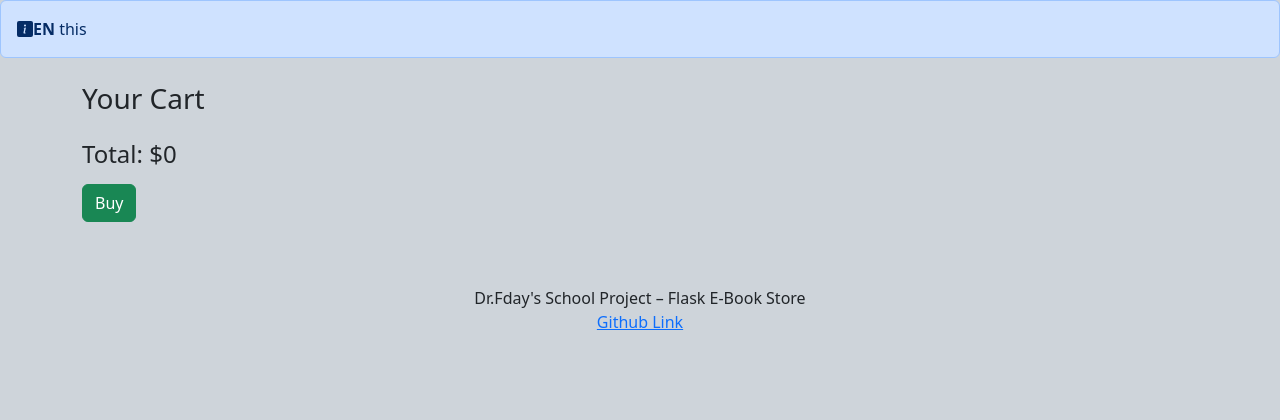
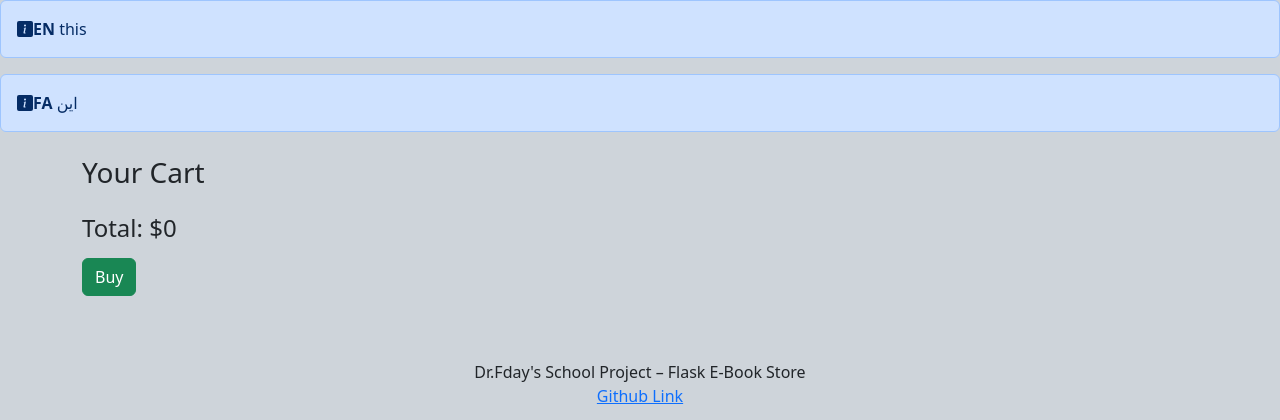
Before and after one commit to DrFday/flask-store, a Flask app: page /cart in a window 1280 px wide. Shown: the part 56-476 px from the top of the page. Run offline with Flask 3, Linux system fonts and the light colour scheme.

Commit message:
Update base.html

```diff
--- a/templates/base.html
+++ b/templates/base.html
@@ -26,7 +26,15 @@
   <path d="M0 2a2 2 0 0 1 2-2h12a2 2 0 0 1 2 2v12a2 2 0 0 1-2 2H2a2 2 0 0 1-2-2zm8.93 4.588-2.29.287-.082.38.45.083c.294.07.352.176.288.469l-.738 3.468c-.194.897.105 1.319.808 1.319.545 0 1.178-.252 1.465-.598l.088-.416c-.2.176-.492.246-.686.246-.275 0-.375-.193-.304-.533zM8 5.5a1 1 0 1 0 0-2 1 1 0 0 0 0 2"/>
 </svg>
   <div>
-    <strong>EN</strong> this
+    <strong> EN</strong> this
+  </div>
+</div>
+<div align="right" class="alert alert-primary d-flex align-items-center" role="alert">
+  <svg xmlns="http://www.w3.org/2000/svg" width="16" height="16" fill="currentColor" class="bi bi-info-square-fill" viewBox="0 0 16 16">
+  <path d="M0 2a2 2 0 0 1 2-2h12a2 2 0 0 1 2 2v12a2 2 0 0 1-2 2H2a2 2 0 0 1-2-2zm8.93 4.588-2.29.287-.082.38.45.083c.294.07.352.176.288.469l-.738 3.468c-.194.897.105 1.319.808 1.319.545 0 1.178-.252 1.465-.598l.088-.416c-.2.176-.492.246-.686.246-.275 0-.375-.193-.304-.533zM8 5.5a1 1 0 1 0 0-2 1 1 0 0 0 0 2"/>
+</svg>
+  <div>
+    <strong> FA</strong> این
   </div>
 </div>
 {% block content %}{% endblock %}
```
